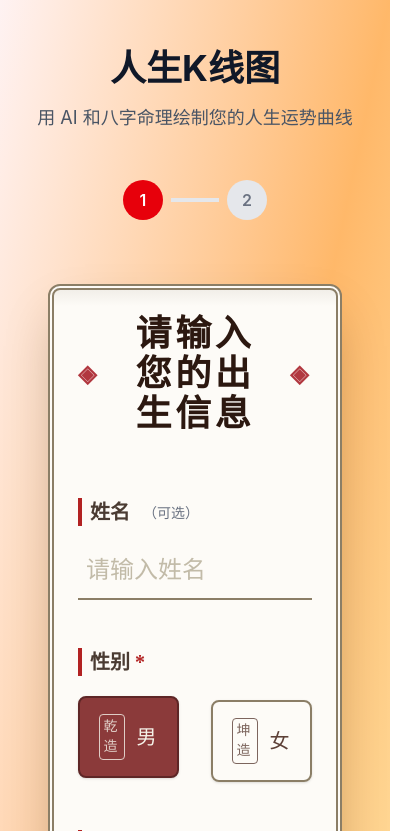
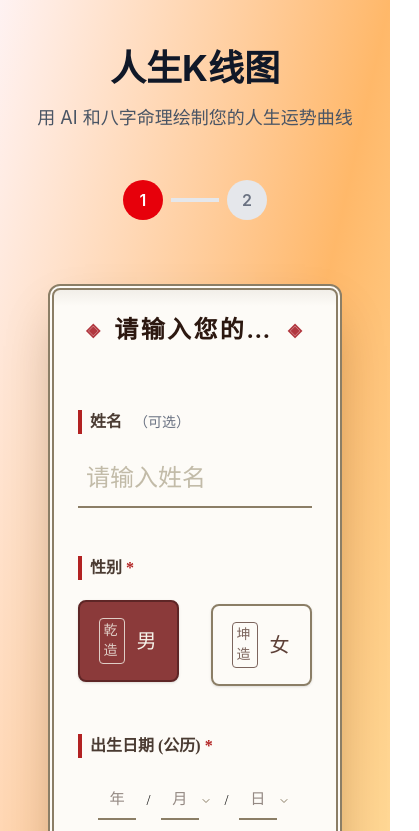
Before and after one commit to shallowaria/lifeK-kayb, a Next.js app: page /input in a window 390 px wide. Shown: the top 831 px of the page, 419 px wide, since content can reach past the window. Built offline with nearby package versions, Linux system fonts and the light colour scheme; a web font is replaced by a local one.

Commit message:
fix:text and segmentDateInput overflow

```diff
--- a/components/BaziForm.module.css
+++ b/components/BaziForm.module.css
@@ -19,9 +19,10 @@
  * 修复核心：日期输入框样式穿透
  */
 
-/* 1. 确保 wrapper 占满宽度 */
+/* 1. 确保 wrapper 占满宽度，防止溢出 */
 :global(.custom-date-input-wrapper) {
   width: 100%;
+  overflow: hidden; /* 防止内容溢出 */
 }
 
 /* 2. 强制内部 flex 容器布局 */
@@ -29,30 +30,90 @@
   display: flex !important;
   flex-direction: row !important;
   width: 100% !important;
-  gap: 1.5rem !important; /* 保持间距，但稍微收一点点防止手机端换行 */
-  justify-content: space-between !important;
+  max-width: 100% !important;
+  gap: 1.5rem !important;
+  justify-content: center !important; /* 居中对齐，而不是 space-between */
+  align-items: center !important;
+}
+
+/* 移动端响应式调整 - 防止溢出 */
+@media (max-width: 640px) {
+  :global(.custom-date-input-wrapper > div) {
+    gap: 0.5rem !important; /* 移动端进一步减小间距 */
+  }
+}
+
+/* 超小屏幕（320px 设备）*/
+@media (max-width: 380px) {
+  :global(.custom-date-input-wrapper > div) {
+    gap: 0.3rem !important; /* 超小屏进一步压缩 */
+  }
 }
 
 /* 3. 核心修复：强制 Input 撑开宽度，避免塌陷 */
 :global(.custom-date-input-wrapper input),
 :global(.custom-date-input-wrapper select) {
   display: block !important;
-  flex: 1 1 auto !important;
-  min-width: 60px !important;
-  width: auto !important;
-  max-width: 60px !important;
+  flex: 0 0 auto !important; /* 不要自动扩展 */
+  min-width: 55px !important;
+  max-width: 55px !important;
+  width: 55px !important;
 
   background-color: transparent !important;
   border: none !important;
   border-bottom: 2px solid #8b7e66 !important;
   border-radius: 0 !important;
-  padding: 0.5rem 0.2rem !important; /* 稍微减小左右 padding，留给文字更多空间 */
+  padding: 0.5rem 0.1rem !important;
 
   font-family: "Noto Serif SC", serif !important;
   font-size: 1.25rem !important;
   text-align: center !important;
   box-shadow: none !important;
   color: #2c1810 !important;
+}
+
+/* 年份输入框需要更宽（4位数字）*/
+:global(.custom-date-input-wrapper .date-segment-year) {
+  min-width: 70px !important;
+  max-width: 70px !important;
+  width: 70px !important;
+}
+
+/* 移动端响应式调整 - 防止溢出 */
+@media (max-width: 640px) {
+  :global(.custom-date-input-wrapper input),
+  :global(.custom-date-input-wrapper select) {
+    min-width: 38px !important;
+    max-width: 38px !important;
+    width: 38px !important;
+    font-size: 0.95rem !important;
+    padding: 0.4rem 0.05rem !important;
+  }
+
+  :global(.custom-date-input-wrapper .date-segment-year) {
+    min-width: 52px !important;
+    max-width: 52px !important;
+    width: 52px !important;
+  }
+}
+
+/* 超小屏幕优化 */
+@media (max-width: 380px) {
+  :global(.custom-date-input-wrapper input),
+  :global(.custom-date-input-wrapper select) {
+    min-width: 32px !important;
+    max-width: 32px !important;
+    width: 32px !important;
+    font-size: 0.85rem !important;
+    padding: 0.3rem 0.05rem !important;
+  }
+
+  :global(.custom-date-input-wrapper .date-segment-year) {
+    min-width: 44px !important;
+    max-width: 44px !important;
+    width: 44px !important;
+    font-size: 0.8rem !important;
+  }
 }
 
 /* 隐藏掉可能的默认箭头或图标，保持清爽 */
@@ -63,8 +124,8 @@
 
 :global(.custom-date-input-wrapper input:focus),
 :global(.custom-date-input-wrapper select:focus) {
-  border-bottom-color: #b22222 !important;
-  outline: none !important;
+  border-bottom-color: #b22222;
+  outline: none;
 }
 
 /* Date dropdown positioning */
@@ -114,3 +175,44 @@
 :global(.date-dropdown-trigger:hover) {
   color: #b22222;
 }
+
+/* 分隔符样式 */
+:global(.date-separator) {
+  flex-shrink: 0 !important;
+  margin: 0 0.25rem !important;
+}
+
+/* 移动端响应式 - 分隔符和按钮调整 */
+@media (max-width: 640px) {
+  :global(.date-separator) {
+    font-size: 0.9rem !important;
+    margin: 0 0.15rem !important;
+  }
+
+  :global(.date-dropdown-trigger) {
+    padding: 0.1rem !important;
+    flex-shrink: 0 !important;
+  }
+
+  :global(.date-dropdown-trigger svg) {
+    width: 12px !important;
+    height: 12px !important;
+  }
+}
+
+/* 超小屏幕优化 */
+@media (max-width: 380px) {
+  :global(.date-separator) {
+    font-size: 0.75rem !important;
+    margin: 0 0.1rem !important;
+  }
+
+  :global(.date-dropdown-trigger) {
+    padding: 0.05rem !important;
+  }
+
+  :global(.date-dropdown-trigger svg) {
+    width: 10px !important;
+    height: 10px !important;
+  }
+}
--- a/components/BaziForm.tsx
+++ b/components/BaziForm.tsx
@@ -104,10 +104,10 @@ export default function BaziForm({ onSubmit, initialData }: BaziFormProps) {
 
           {/* 标题 */}
           <div className="text-center mb-16">
-            <h2 className="text-4xl md:text-5xl font-bold text-[#2c1810] mb-4 font-song tracking-widest flex items-center justify-center gap-6">
-              <span className="text-red-800 opacity-80 text-2xl">◈</span>
-              请输入您的出生信息
-              <span className="text-red-800 opacity-80 text-2xl">◈</span>
+            <h2 className="text-2xl sm:text-3xl md:text-4xl lg:text-5xl font-bold text-[#2c1810] mb-4 font-song tracking-widest flex items-center justify-center gap-3 sm:gap-4 md:gap-6 whitespace-nowrap overflow-hidden px-2">
+              <span className="text-red-800 opacity-80 text-lg sm:text-xl md:text-2xl flex-shrink-0">◈</span>
+              <span className="truncate">请输入您的出生信息</span>
+              <span className="text-red-800 opacity-80 text-lg sm:text-xl md:text-2xl flex-shrink-0">◈</span>
             </h2>
           </div>
 
@@ -117,7 +117,7 @@ export default function BaziForm({ onSubmit, initialData }: BaziFormProps) {
             <div className="space-y-12">
               {/* 姓名 */}
               <div className="group">
-                <label className="block text-xl font-bold text-[#4a3b32] mb-4 font-song pl-2 border-l-4 border-[#b22222]">
+                <label className="block text-base sm:text-lg md:text-xl font-bold text-[#4a3b32] mb-4 font-song pl-2 border-l-4 border-[#b22222] whitespace-nowrap overflow-hidden text-ellipsis">
                   姓名 <span className="text-sm font-normal text-gray-500 align-middle ml-2">（可选）</span>
                 </label>
                 <div className="relative mt-2">
@@ -133,7 +133,7 @@ export default function BaziForm({ onSubmit, initialData }: BaziFormProps) {
 
               {/* 性别 */}
               <div>
-                <label className="block text-xl font-bold text-[#4a3b32] mb-6 font-song pl-2 border-l-4 border-[#b22222]">
+                <label className="block text-base sm:text-lg md:text-xl font-bold text-[#4a3b32] mb-6 font-song pl-2 border-l-4 border-[#b22222] whitespace-nowrap overflow-hidden text-ellipsis">
                   性别 <span className="text-[#b22222] align-top">*</span>
                 </label>
                 <div className="flex gap-8">
@@ -169,12 +169,12 @@ export default function BaziForm({ onSubmit, initialData }: BaziFormProps) {
 
               {/* 出生日期 - 重点修改区域 */}
               <div>
-                <label className="block text-xl font-bold text-[#4a3b32] mb-6 font-song pl-2 border-l-4 border-[#b22222]">
+                <label className="block text-base sm:text-lg md:text-xl font-bold text-[#4a3b32] mb-6 font-song pl-2 border-l-4 border-[#b22222] whitespace-nowrap overflow-hidden text-ellipsis">
                   出生日期 (公历) <span className="text-[#b22222] align-top">*</span>
                 </label>
 
-                {/* 增加 w-full 确保外部容器本身也是满宽 */}
-                <div className="custom-date-input-wrapper w-full px-2">
+                {/* 移除 px-2 以在移动端获得更多空间 */}
+                <div className="custom-date-input-wrapper w-full">
                   <SegmentedDateInput
                     ref={dateInputRef}
                     value={birthDate}
@@ -188,7 +188,7 @@ export default function BaziForm({ onSubmit, initialData }: BaziFormProps) {
 
             {/* 右侧：时辰选择 */}
             <div>
-              <label className="block text-xl font-bold text-[#4a3b32] mb-6 font-song pl-2 border-l-4 border-[#b22222]">
+              <label className="block text-base sm:text-lg md:text-xl font-bold text-[#4a3b32] mb-6 font-song pl-2 border-l-4 border-[#b22222] whitespace-nowrap overflow-hidden text-ellipsis">
                 出生时辰 <span className="text-[#b22222] align-top">*</span>
               </label>
               <div className="grid grid-cols-3 sm:grid-cols-4 gap-4 md:gap-5">
--- a/components/shared/SegmentedDateInput.tsx
+++ b/components/shared/SegmentedDateInput.tsx
@@ -293,8 +293,7 @@ const SegmentedDateInput = forwardRef<
         value={year}
         onChange={handleYearChange}
         onKeyDown={handleYearKeyDown}
-        placeholder="YYYY"
-        className="date-segment-input date-segment-year"
+        placeholder="年"
         aria-label="年份"
       />
 
@@ -309,8 +308,7 @@ const SegmentedDateInput = forwardRef<
           value={month}
           onChange={handleMonthChange}
           onKeyDown={handleMonthKeyDown}
-          placeholder="MM"
-          className="date-segment-input date-segment-month"
+          placeholder="月"
           aria-label="月份"
         />
         <button
@@ -348,8 +346,7 @@ const SegmentedDateInput = forwardRef<
           value={day}
           onChange={handleDayChange}
           onKeyDown={handleDayKeyDown}
-          placeholder="DD"
-          className="date-segment-input date-segment-day"
+          placeholder="日"
           aria-label="日期"
         />
         <button
```
Also changed, not shown: public/problem_pic.jpg (added).
